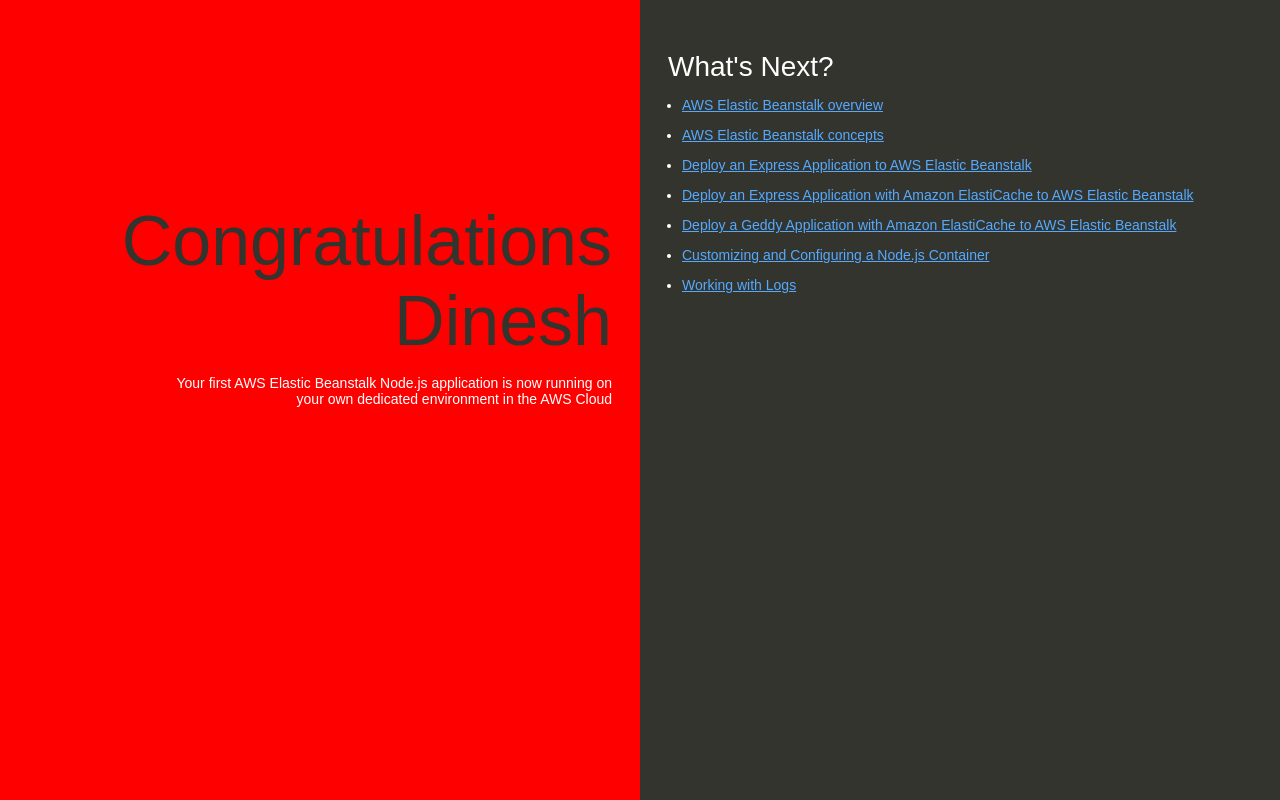
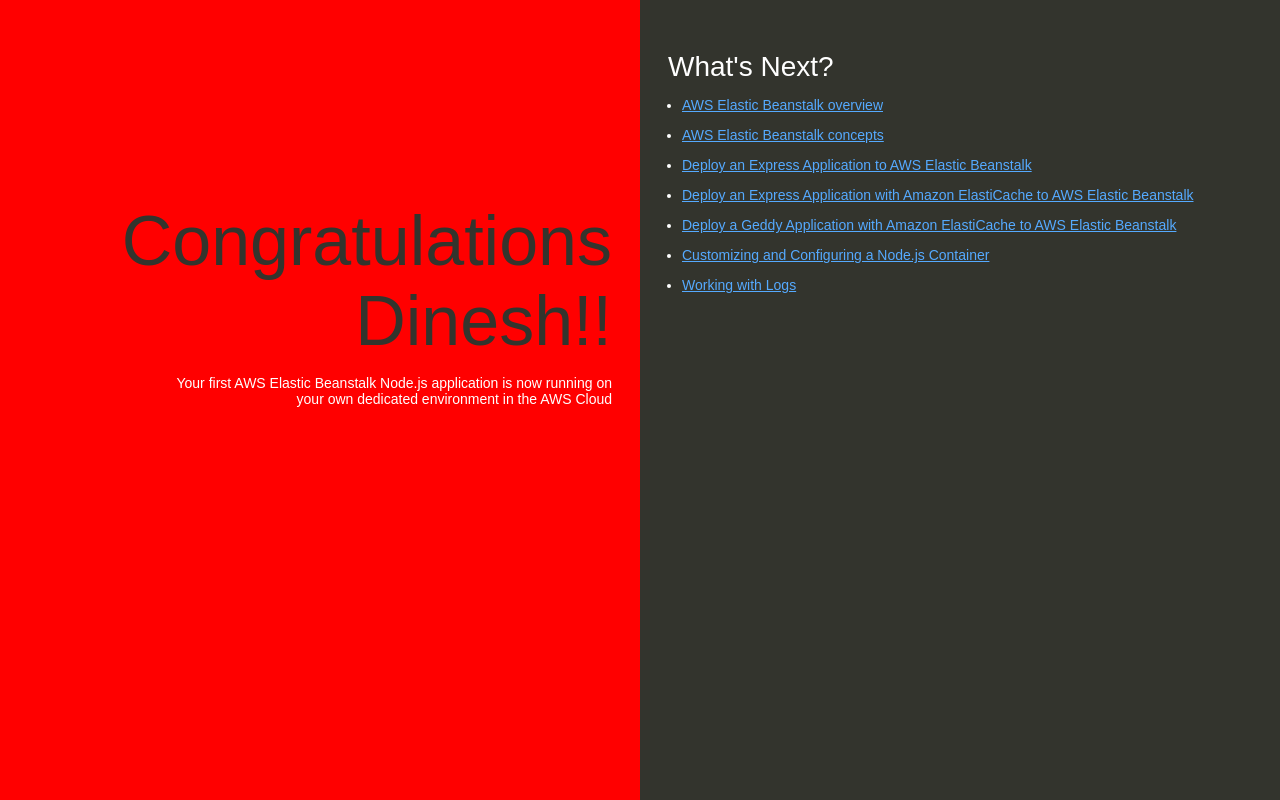
Before and after one commit to dineshghule321/my-nodejs-app, a plain HTML site: page index.html in a window 1280 px wide. Drawn offline with Linux system fonts and the light colour scheme.

Commit message:
Fix HTML encoding and update congratulations message

```diff
--- a/index.html
+++ b/index.html
@@ -74,7 +74,7 @@
   </head>
   <body>
     <div class="textColumn">
-      <h1>Congratulations Dinesh</h1>
+      <h1>Congratulations Dinesh!!</h1>
       <p>Your first AWS Elastic Beanstalk Node.js application is now running on your own dedicated environment in the AWS Cloud</p>
     </div>
     <div class="linksColumn">
```
